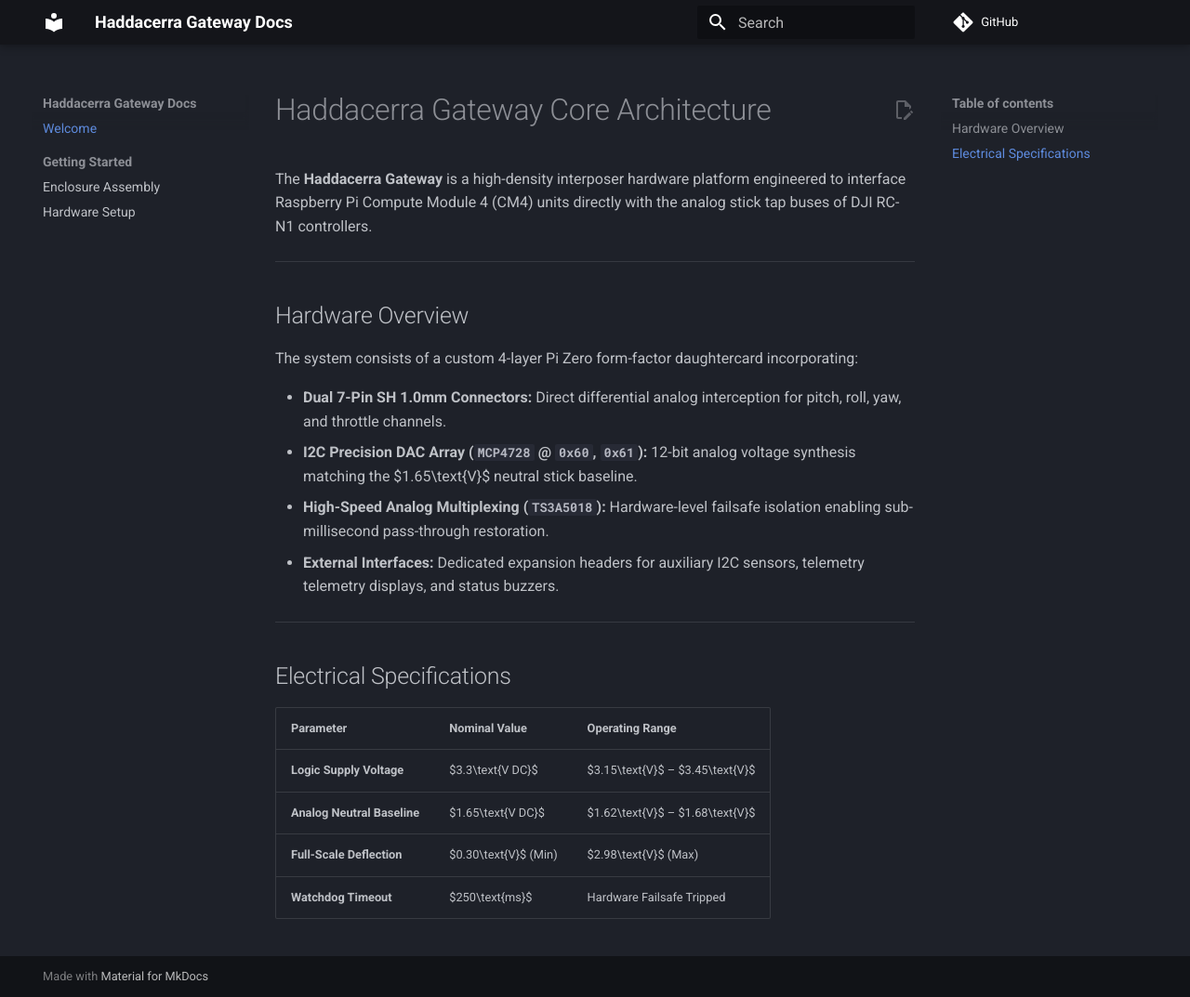
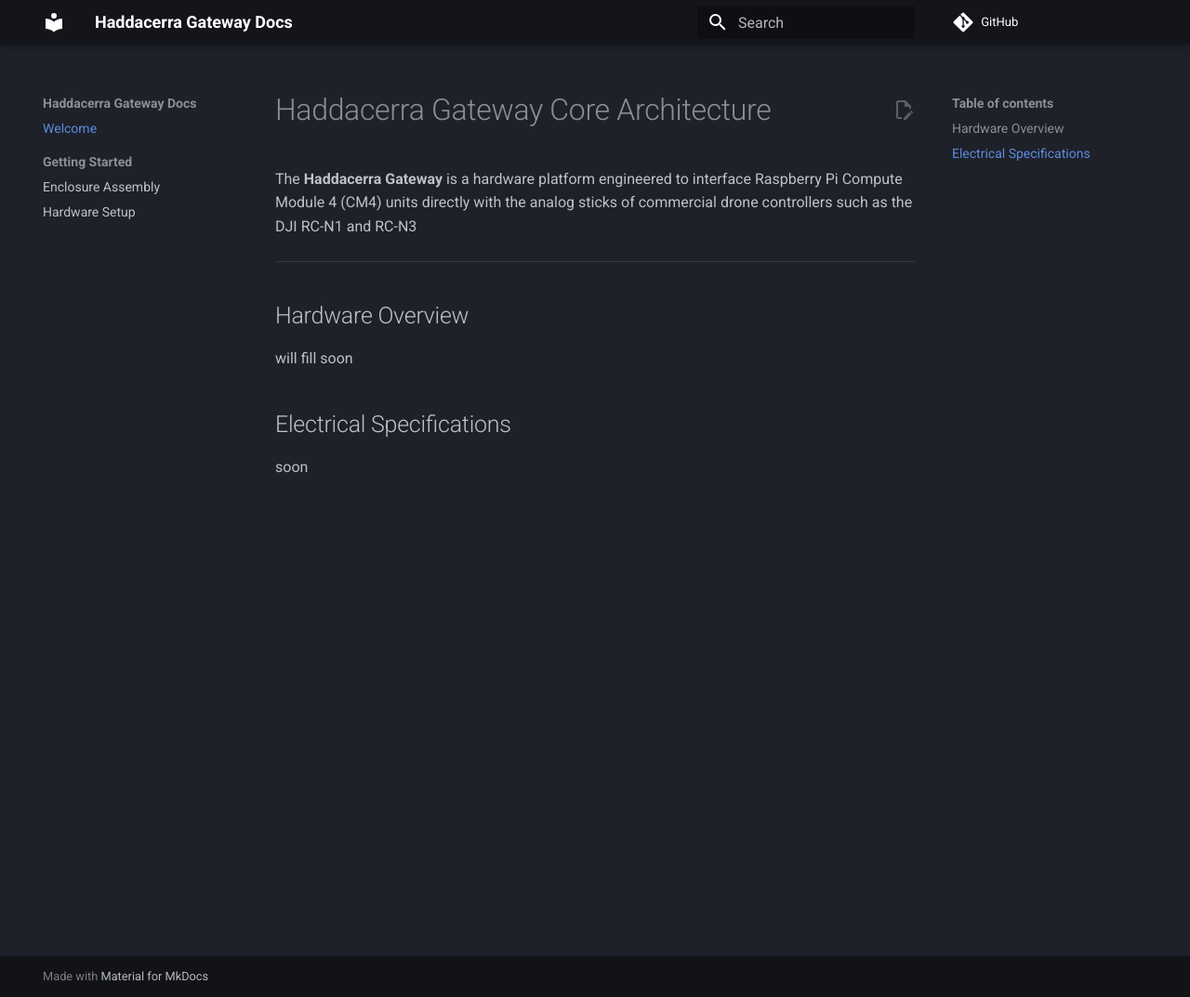
Before and after one commit to Haddacerra/docs, an MkDocs documentation site: the page built from docs/index.md, in a window 1280 px wide and 1073 px high. Shown: the whole window at 93% size. Built offline with MkDocs 1.6.1 and Material for MkDocs 9.7.7, drawn with Linux system fonts in a browser that asks for light colours; comment, search, counter and statistics services are not loaded.

Commit message:
sorting notes

```diff
--- a/docs/index.md
+++ b/docs/index.md
@@ -1,25 +1,13 @@
 # Haddacerra Gateway Core Architecture
 
-The **Haddacerra Gateway** is a high-density interposer hardware platform engineered to interface Raspberry Pi Compute Module 4 (CM4) units directly with the analog stick tap buses of DJI RC-N1 controllers.
+The **Haddacerra Gateway** is a hardware platform engineered to interface Raspberry Pi Compute Module 4 (CM4) units directly with the analog sticks of commercial drone controllers such as the DJI RC-N1 and RC-N3
 
 ---
 
 ## Hardware Overview
 
-The system consists of a custom 4-layer Pi Zero form-factor daughtercard incorporating:
-
-* **Dual 7-Pin SH 1.0mm Connectors:** Direct differential analog interception for pitch, roll, yaw, and throttle channels.
-* **I2C Precision DAC Array (`MCP4728` @ `0x60`, `0x61`):** 12-bit analog voltage synthesis matching the $1.65\text{V}$ neutral stick baseline.
-* **High-Speed Analog Multiplexing (`TS3A5018`):** Hardware-level failsafe isolation enabling sub-millisecond pass-through restoration.
-* **External Interfaces:** Dedicated expansion headers for auxiliary I2C sensors, telemetry telemetry displays, and status buzzers.
-
----
+will fill soon
 
 ## Electrical Specifications
 
-| Parameter | Nominal Value | Operating Range |
-| :--- | :--- | :--- |
-| **Logic Supply Voltage** | $3.3\text{V DC}$ | $3.15\text{V}$ – $3.45\text{V}$ |
-| **Analog Neutral Baseline** | $1.65\text{V DC}$ | $1.62\text{V}$ – $1.68\text{V}$ |
-| **Full-Scale Deflection** | $0.30\text{V}$ (Min) | $2.98\text{V}$ (Max) |
-| **Watchdog Timeout** | $250\text{ms}$ | Hardware Failsafe Tripped |
+soon
```
